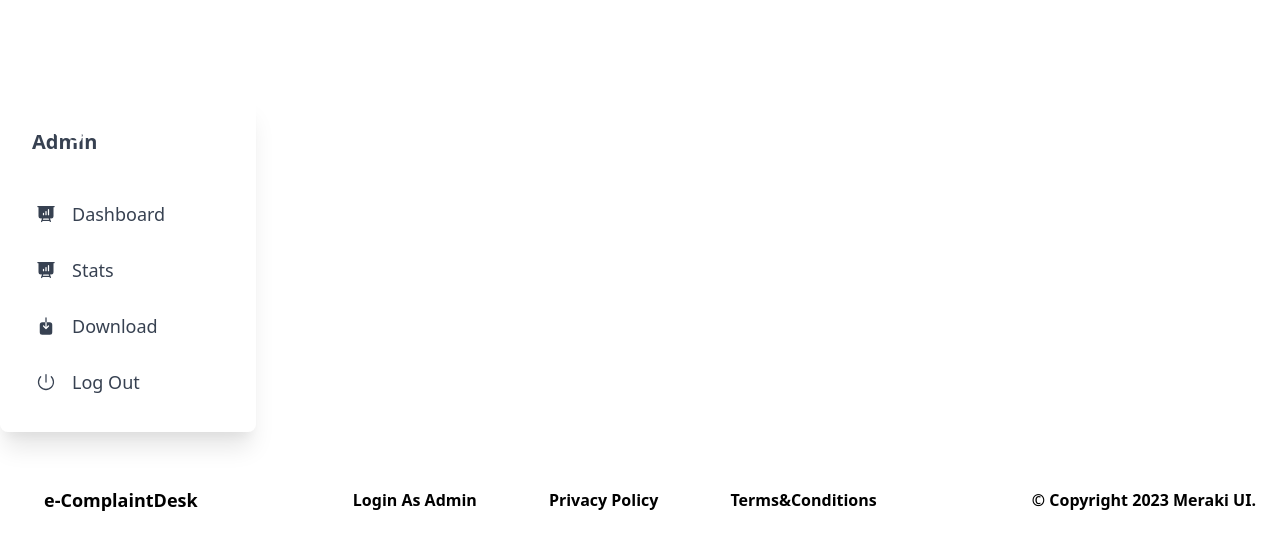
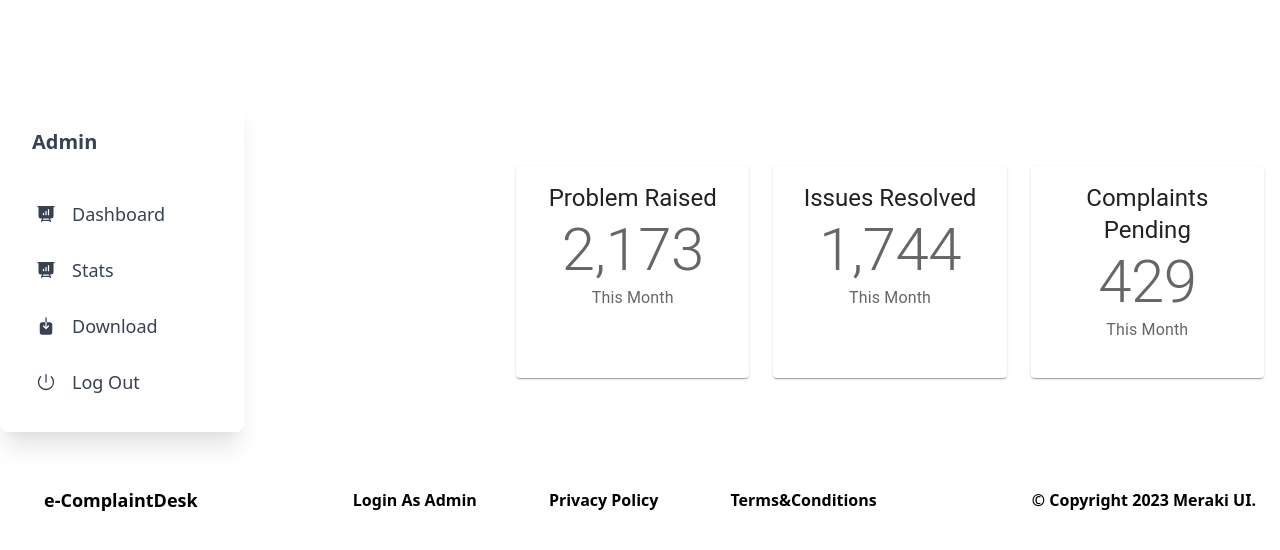
Before and after one commit to DcoderLLC/OCMS-BRC, a React (Vite) app in the folder client/: page /Dashboard in a window 1280 px wide. Shown: the top 550 px of the page. Built offline with nearby package versions, Linux system fonts and the light colour scheme.

Commit message:
charts and dashboards incomplete

```diff
--- a/client/package.json
+++ b/client/package.json
@@ -20,11 +20,13 @@
     "@mui/material": "^5.15.18",
     "@mui/system": "^5.15.15",
     "aos": "^2.3.4",
+    "chart.js": "^4.4.3",
     "clientjs": "^0.2.1",
     "fingerprintjs": "^0.5.3",
     "fingerprintjs2": "^2.1.4",
     "prop-types": "^15.8.1",
     "react": "^18.2.0",
+    "react-chartjs-2": "^5.2.0",
     "react-countup": "^6.5.3",
     "react-dom": "^18.2.0",
     "react-icons": "^5.2.1",
--- /dev/null
+++ b/client/src/Components/Dashboard/CountupCards.jsx
@@ -0,0 +1,68 @@
+import { } from 'react';
+import { Grid, Card, CardContent, Typography } from '@mui/material';
+import CountUp from 'react-countup';
+
+const CountupCards = () => {
+  return (
+    <Grid
+      container
+      spacing={3}
+      marginRight={15}
+      sx={{
+        marginTop: '30px', // Adjust as needed
+        marginRight: '90px',
+        justifyContent: 'flex-start'
+      }}
+    >
+      <Grid item xs={12} sm={6} md={4} lg={4}>
+        <Card sx={{ textAlign: 'center', height: '100%' }}>
+          <CardContent>
+            <Typography variant="h5" component="div">
+              Problem Raised
+            </Typography>
+            <Typography variant="h2" color="text.secondary">
+              <CountUp end={2174} duration={6} />
+            </Typography>
+            <Typography sx={{ mb: 1.5 }} color="text.secondary">
+              This Month
+            </Typography>
+          </CardContent>
+        </Card>
+      </Grid>
+
+      <Grid item xs={12} sm={6} md={4} lg={4}>
+        <Card sx={{ textAlign: 'center', height: '100%' }}>
+          <CardContent>
+            <Typography variant="h5" component="div">
+              Issues Resolved
+            </Typography>
+            <Typography variant="h2" color="text.secondary">
+              <CountUp end={1745} duration={6} />
+            </Typography>
+            <Typography sx={{ mb: 1.5 }} color="text.secondary">
+              This Month
+            </Typography>
+          </CardContent>
+        </Card>
+      </Grid>
+
+      <Grid item xs={12} sm={6} md={4} lg={4}>
+        <Card sx={{ textAlign: 'center', height: '100%' }}>
+          <CardContent>
+            <Typography variant="h5" component="div">
+              Complaints Pending
+            </Typography>
+            <Typography variant="h2" color="text.secondary">
+              <CountUp end={429} duration={6} />
+            </Typography>
+            <Typography sx={{ mb: 1.5 }} color="text.secondary">
+              This Month
+            </Typography>
+          </CardContent>
+        </Card>
+      </Grid>
+    </Grid>
+  );
+};
+
+export default CountupCards;
--- a/client/src/Components/Sidebar/Sidebar.jsx
+++ b/client/src/Components/Sidebar/Sidebar.jsx
@@ -1,42 +1,15 @@
-import { useState } from "react";
-import {
-  Card,
-  Typography,
-  List,
-  ListItem,
-  ListItemPrefix,
-} from "@material-tailwind/react";
-import {
-  PresentationChartBarIcon,
-  ArrowDownOnSquareIcon,
-  PowerIcon,
-  Bars3Icon,
-  XMarkIcon,
-} from "@heroicons/react/24/solid";
-import { Link } from "react-router-dom";
+// import from 'react';
+import { Card, Typography, List, ListItem, ListItemPrefix } from '@material-tailwind/react';
+import { PresentationChartBarIcon, ArrowDownOnSquareIcon, PowerIcon } from '@heroicons/react/24/solid';
+import { Link } from 'react-router-dom';
+import PropTypes from 'prop-types';
 
-const Sidebar = () => {
-  const [isOpen, setIsOpen] = useState(false);
-
-  const toggleSidebar = () => {
-    setIsOpen(!isOpen);
-  };
-
+const Sidebar = ({ isOpen, toggleSidebar }) => {
   return (
-    <div className="relative">
-      {/* Toggle Button for Small Screens */}
-      <button
-        className="md:hidden fixed top-4 left-4 z-50 p-2 mt-14 bg-gray-800 text-white rounded-full focus:outline-none"
-        onClick={toggleSidebar}
-      >
-        {isOpen ? <XMarkIcon className="h-6 w-6" /> : <Bars3Icon className="h-6 w-6" />}
-      </button>
-
-      {/* Sidebar */}
     <Card
-        className={`h-full  rounded-lg pt-24 md:h-[calc(100vh-2rem)] bg-[#B2A59B] w-64 p-4 shadow-xl shadow-blue-gray-900/5 top-0 left-0 transform transition-transform duration-300 ease-in-out ${
-          isOpen ? "translate-x-0" : "-translate-x-full"
-        } md:translate-x-0 md:relative md:top-auto md:left-auto`}
+      className={`h-full fixed md:relative z-50 rounded-lg pt-24 md:h-[calc(100vh-2rem)] bg-[#B2A59B] w-64 p-4 shadow-xl shadow-blue-gray-900/5 top-0 left-0 transform transition-transform duration-300 ease-in-out ${
+        isOpen ? 'translate-x-0' : '-translate-x-full'
+      } md:translate-x-0`}
     >
       <div className="mb-2 p-4">
         <Typography variant="h5" color="blue-gray">
@@ -60,7 +33,6 @@ const Sidebar = () => {
             Stats
           </Link>
         </ListItem>
-
         <ListItem>
           <ListItemPrefix>
             <ArrowDownOnSquareIcon className="h-5 w-5" />
@@ -77,16 +49,12 @@ const Sidebar = () => {
         </ListItem>
       </List>
     </Card>
-
-      {/* Overlay to close sidebar on small screens */}
-      {isOpen && (
-        <div
-          className=" inset-0 bg-black opacity-50 z-40 md:hidden"
-          onClick={toggleSidebar}
-        ></div>
-      )}
-    </div>
   );
 };
 
+Sidebar.propTypes = {
+  isOpen: PropTypes.bool.isRequired,
+  toggleSidebar: PropTypes.func,
+};
+
 export default Sidebar;
--- a/client/src/pages/Dashboard.jsx
+++ b/client/src/pages/Dashboard.jsx
@@ -1,13 +1,43 @@
-import { } from 'react'
-import {Box} from "@mui/material"
+import { useState } from 'react';
+import { Box } from '@mui/material';
 import Sidebar from '../Components/Sidebar/Sidebar'
+import CountupCards from '../Components/Dashboard/CountupCards'
+import { Bars3Icon, XMarkIcon } from '@heroicons/react/24/solid';
 
 const Dashboard = () => {
+  const [isOpen, setIsOpen] = useState(false);
+
+  const toggleSidebar = () => {
+    setIsOpen(!isOpen);
+  };
+
   return (
-    <Box>
-      <Sidebar />
+    <Box className="relative flex">
+      {/* Toggle Button for Small Screens */}
+      <button
+        className="md:hidden fixed top-4 left-4 z-50 p-2 mt-14 bg-gray-800 text-white rounded-full focus:outline-none"
+        onClick={toggleSidebar}
+      >
+        {isOpen ? <XMarkIcon className="h-6 w-6" /> : <Bars3Icon className="h-6 w-6" />}
+      </button>
+
+      {/* Sidebar */}
+      <Sidebar isOpen={isOpen} toggleSidebar={toggleSidebar} />
+
+      {/* Overlay to close sidebar on small screens */}
+      {isOpen && (
+        <div
+          className="fixed inset-0 bg-black opacity-50 z-40 md:hidden"
+          onClick={toggleSidebar}
+        ></div>
+      )}
+
+      {/* Main Content */}
+      <Box className="flex-grow p-4 md:ml-64">
+        <CountupCards />
+      </Box>
     </Box>
-  )
-}
+  );
+};
 
-export default Dashboard
+export default Dashboard;
```
Also changed, not shown: client/src/Components/Charts/BarChart.jsx (added, +21 -0 lines), client/src/Components/Charts/DonutChart.jsx (added, +31 -0 lines), client/src/Components/Charts/LineChart.jsx (added, +21 -0 lines), client/src/Components/Dashboard/DasboardCard.jsx (added, +19 -0 lines), 1 other file (tests, documents, lock files or other folders). Lines whose indentation alone changed are shown as unchanged.
